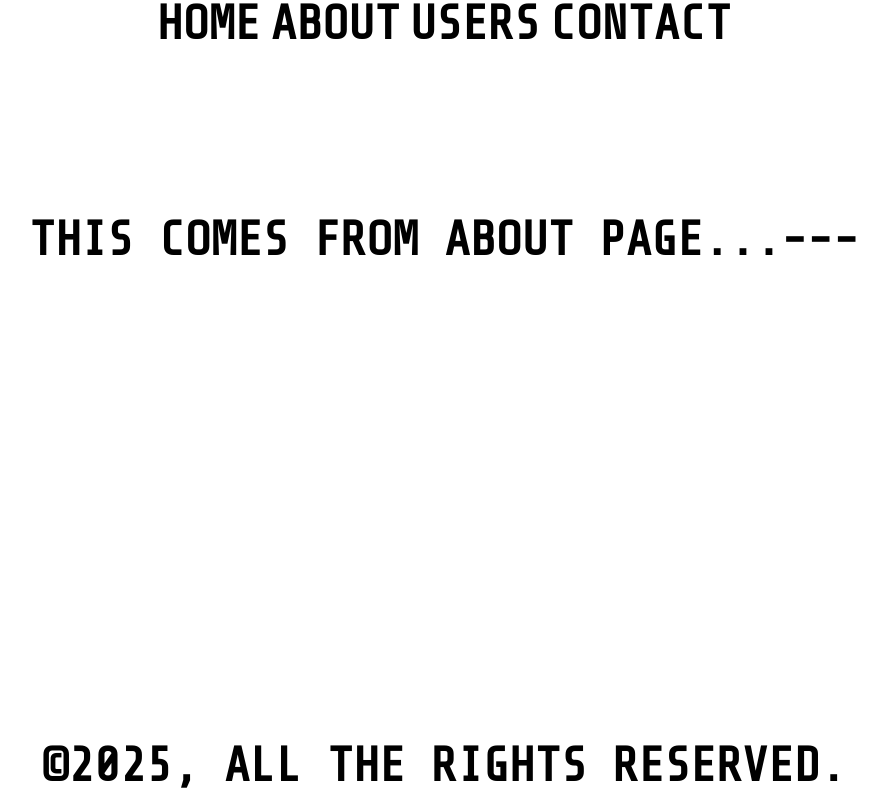
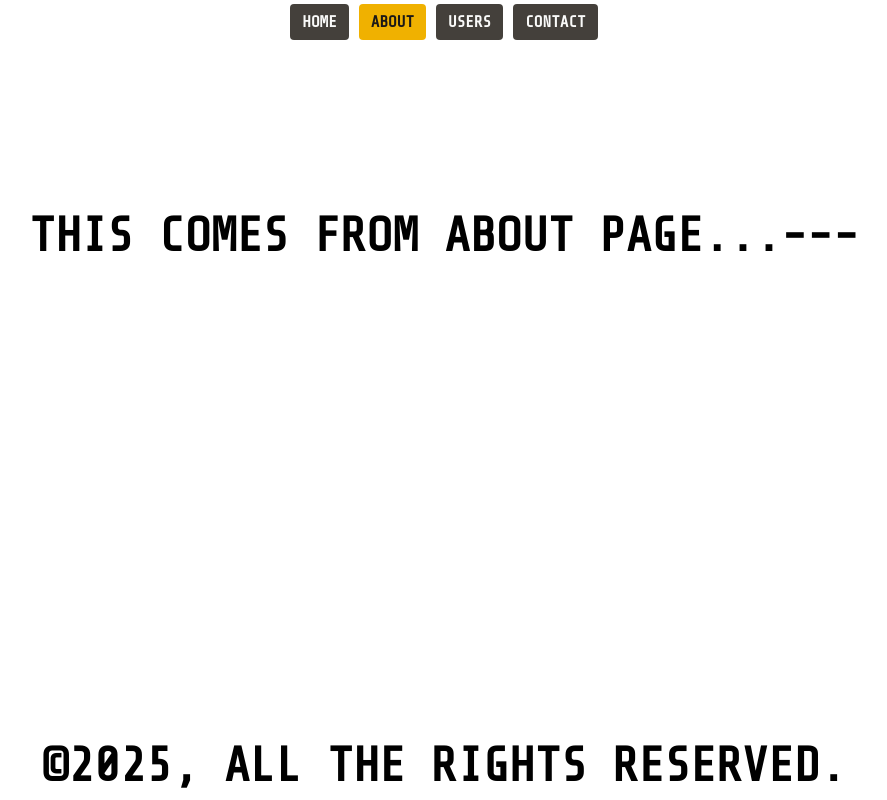
Before and after one commit to rakib-hasan-78/router-basics, a React (Vite) app: page /about in a window 1280 px wide. Shown: the whole page, without its empty margins (196-1083 px from the left). Built offline with nearby package versions, Linux system fonts and the light colour scheme.

Commit message:
uselocation hook learnt

```diff
--- a/src/components/Component/Nav.jsx
+++ b/src/components/Component/Nav.jsx
@@ -1,13 +1,20 @@
 import React from 'react';
-import { Link } from 'react-router-dom';
+import { NavLink } from 'react-router-dom';
+
 
 const Nav = () => {
+
+    const getPathName = ({ isActive }) =>
+        `duration-100 ease-in transition-all text-base my-1 rounded-sm py-1.5 px-3 ${
+            isActive ? 'bg-yellow-500 text-stone-900 font-bold' : 'bg-stone-700 text-stone-50'
+        }`;
+
     return (
         <nav className='w-full flex items-center justify-center space-x-2.5'>
-            <Link to={'/'}>Home</Link>
-            <Link to={'/about'}>About</Link>
-            <Link to={'/users'}>Users</Link>
-            <Link to={'/contact'}>Contact</Link>
+            <NavLink to='/' className={getPathName}>Home</NavLink>
+            <NavLink to='/about' className={getPathName}>About</NavLink>
+            <NavLink to='/users' className={getPathName}>Users</NavLink>
+            <NavLink to='/contact' className={getPathName}>Contact</NavLink>
         </nav>
     );
 };
--- a/src/components/pages/ErrorPage/ErrorPage.jsx
+++ b/src/components/pages/ErrorPage/ErrorPage.jsx
@@ -1,24 +1,26 @@
-// import React from 'react';
-
-import { useNavigate, useRouteError } from "react-router-dom";
+import { useRouteError, useNavigate } from "react-router-dom";
 
 const ErrorPage = () => {
-    const {data, error:{message}, status, statusText} = useRouteError();
+    const error = useRouteError();
+    const navigate = useNavigate();
 
-    const returnRoute = useNavigate();
-    const backHandler = (e) => {
-        e.preventDefault();
-        returnRoute(-1);
-    }
+    const backHandler = () => navigate(-1);
+
     return (
-        <div>
-            <h2>ooopps...!</h2>
-            <p><small>{status}-{statusText}</small></p>
-            <p>{message || data}</p>
+        <div className="p-5 text-center">
+            <h2 className="text-2xl text-red-600 font-bold mb-3">Oops! Something went wrong</h2>
+            <p className="mb-2 text-gray-700">
+                {error.status}
+            </p>
+            <p className="mb-4">
+                {error.data || error.message || "Unknown error occurred"}
+            </p>
             <button
-            className="uppercase p-3 border border-white m-5 rounded-sm bg-gray-400 text-gray-100"
-            onClick={backHandler}
-             type="button">go back</button>
+                onClick={backHandler}
+                className="px-4 py-2 bg-gray-600 text-white rounded hover:bg-gray-700"
+            >
+                Go Back
+            </button>
         </div>
     );
 };
--- a/src/components/pages/Home/Home.jsx
+++ b/src/components/pages/Home/Home.jsx
@@ -1,15 +1,23 @@
-import { Outlet } from "react-router-dom";
+import { Outlet, useLocation, useNavigation } from "react-router-dom";
 
 // import React from 'react';
 import Nav from './../../Component/Nav';
 import Footer from './../../Component/Footer';
 
+
 const Home = () => {
+    const location = useLocation();
+    console.log(location);
+    const navigation = useNavigation()
     return (
         <div className="w-full min-h-screen flex flex-col items-center justify-between">
             <Nav />
             <main className="flex-grow">
+            {
+                navigation.state === 'loading' ? 'LOADING........'
+                :
                 <Outlet />
+            }
             </main>
             <Footer />
         </div>
--- a/src/index.css
+++ b/src/index.css
@@ -34,3 +34,11 @@
   }
 
 }
+@layer utilities {
+  .active {
+    @apply bg-zinc-500 py-1.5 px-3;
+  }
+  .pending{
+    @apply bg-stone-600 py-1.5 px-3;
+  }
+}
```
